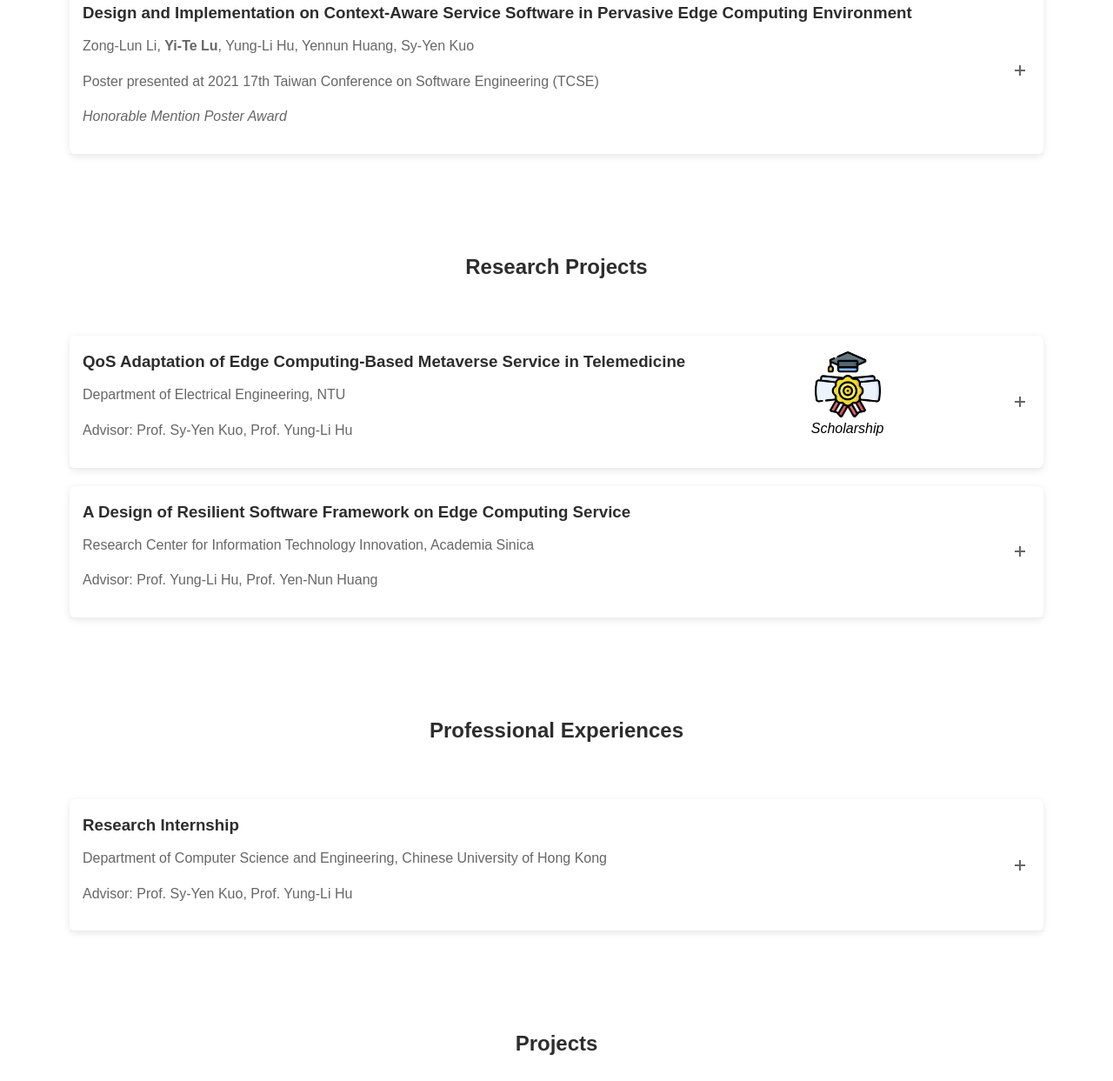
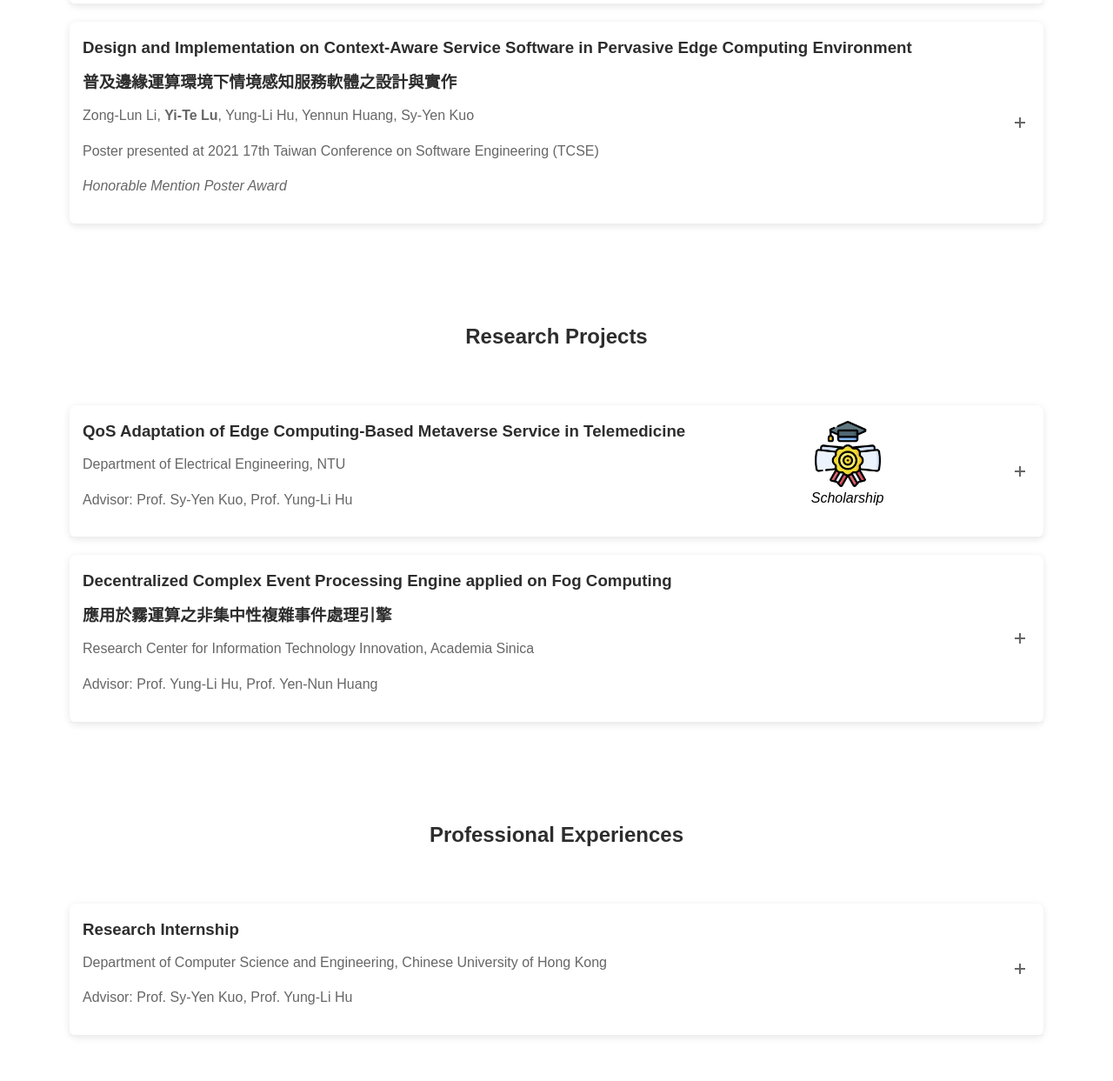
Before and after one commit to AlexLu0419/AlexLu0419.github.io, a plain HTML site: page index.html in a window 1280 px wide. Shown: the part 1642-2885 px from the top of the page at 87% size. Drawn offline with Linux system fonts and the light colour scheme.

Commit message:
add more paper links

```diff
--- a/index.html
+++ b/index.html
@@ -577,6 +577,7 @@
                     <div class="card-header">
                         <div>
                             <h3>QoS-Aware Adaptation of Edge-Enabled Metaverse Service in Telemedicine Applications</h3>
+                            <h3>邊緣元宇宙服務之服務品質調適於遠距醫療應用</h3>
                             <h3></h3>
                             <p><strong>Yi-Te Lu</strong>, Hao-Ying Cheng, Yung-Li Hu, I Chang Tsai, Yennun Huang, Sy-Yen Kuo</p>
                             <p>Poster presented at 2023 19th Taiwan Conference on Software Engineering (TCSE)</p>
@@ -613,6 +614,7 @@
                     <div class="card-header">
                         <div>
                             <h3>Design and Implementation on Context-Aware Service Software in Pervasive Edge Computing Environment</h3>
+                            <h3>普及邊緣運算環境下情境感知服務軟體之設計與實作</h3>
                             <p>Zong-Lun Li, <strong>Yi-Te Lu</strong>, Yung-Li Hu, Yennun Huang, Sy-Yen Kuo</p>
                             <p>Poster presented at 2021 17th Taiwan Conference on Software Engineering (TCSE)</p>
                             <p><i>Honorable Mention Poster Award</i></p>
@@ -640,6 +642,7 @@
                     <div class="card-header">
                         <div>
                             <h3>QoS Adaptation of Edge Computing-Based Metaverse Service in Telemedicine</h3>
+                            <!-- <h3>遠距醫療的邊緣元宇宙服務之服務品質調適</h3> -->
                             <p>Department of Electrical Engineering, NTU</p>
                             <p>Advisor: Prof. Sy-Yen Kuo, Prof. Yung-Li Hu</p>
                         </div>
@@ -660,7 +663,8 @@
                 <div class="expandable-card">
                     <div class="card-header">
                         <div>
-                            <h3>A Design of Resilient Software Framework on Edge Computing Service</h3>
+                            <h3>Decentralized Complex Event Processing Engine applied on Fog Computing</h3>
+                            <h3>應用於霧運算之非集中性複雜事件處理引擎</h3>
                             <p>Research Center for Information Technology Innovation, Academia Sinica</p>
                             <p>Advisor: Prof. Yung-Li Hu, Prof. Yen-Nun Huang</p>
                         </div>
@@ -669,7 +673,8 @@
                     <div class="card-content-expandable">
                         <div class="card-content-inner">
                             <p><strong>Abstract: </strong></p>
-                            <a href="https://www.w3schools.com/" target="_blank">Project Report Link</a>
+                            <p class=""abstract>Complex Event Processing (CEP) is an event-based data processing technology based on logical inference, and has applied on Internet of Things (IoT) applications widely. Due to traditional CEP for IoT applications was executed on cloud systems, so that amount of network resource consumption and high response latency occurred on sensing data transmission. Fog computing, a novel technology move computation and storage resources to network edge of IoT devices, can reduce network resource consumption on data transmission and response latency from remote sites. CEP executed on fog computing systems can save network resource consumption and improve performance on response latency, and enhance interaction between IoT devices. Therefore, in this research project, a decentralized CEP engine is be proposed which can realize event-driven IoT coordination based on microservice technology. The result of this research can realized event-driven IoT services efficiently, and adapt system execution state depended on application and system context.</p>
+                            <a href="https://drive.google.com/file/d/1I_5yAM_XD0D03mhccgCrY4i3oTV1f-5H/view?usp=sharing" target="_blank">Project Report Link</a>
                         </div>
                     </div>
                 </div>
```
